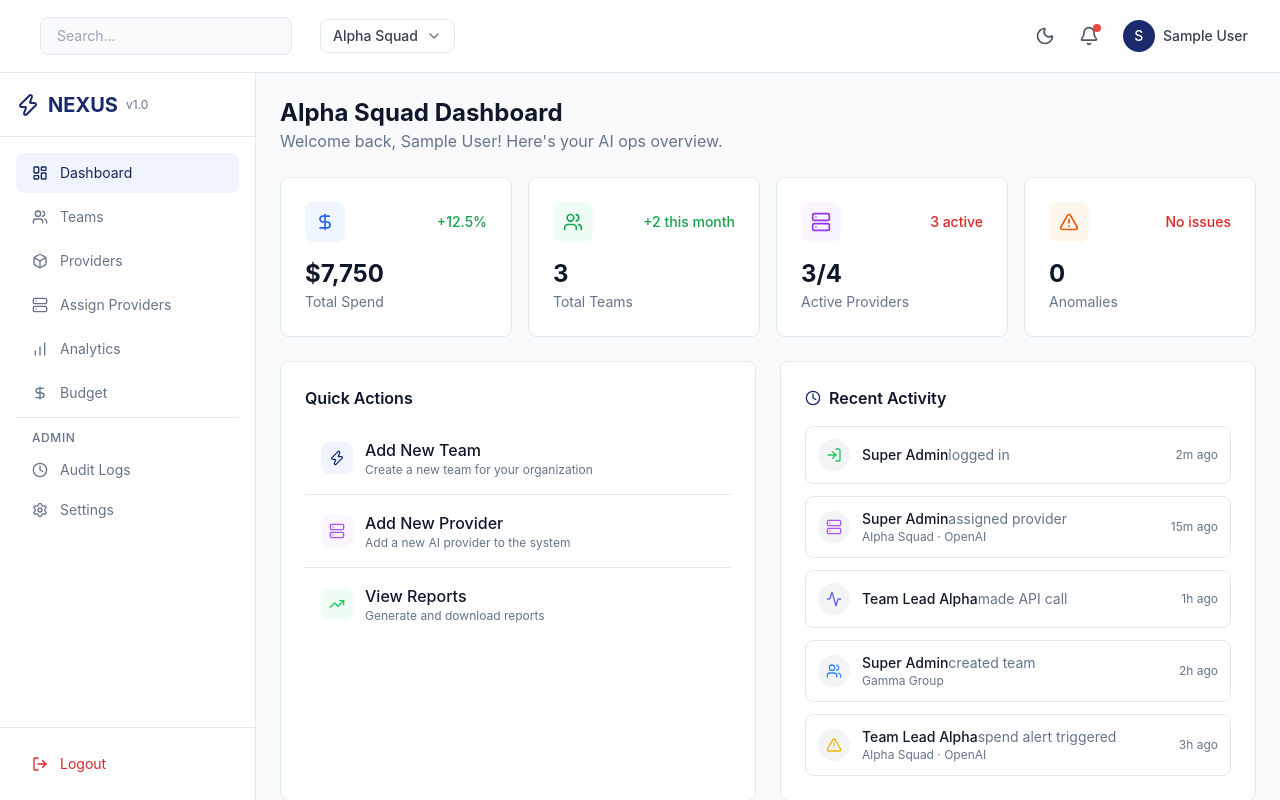
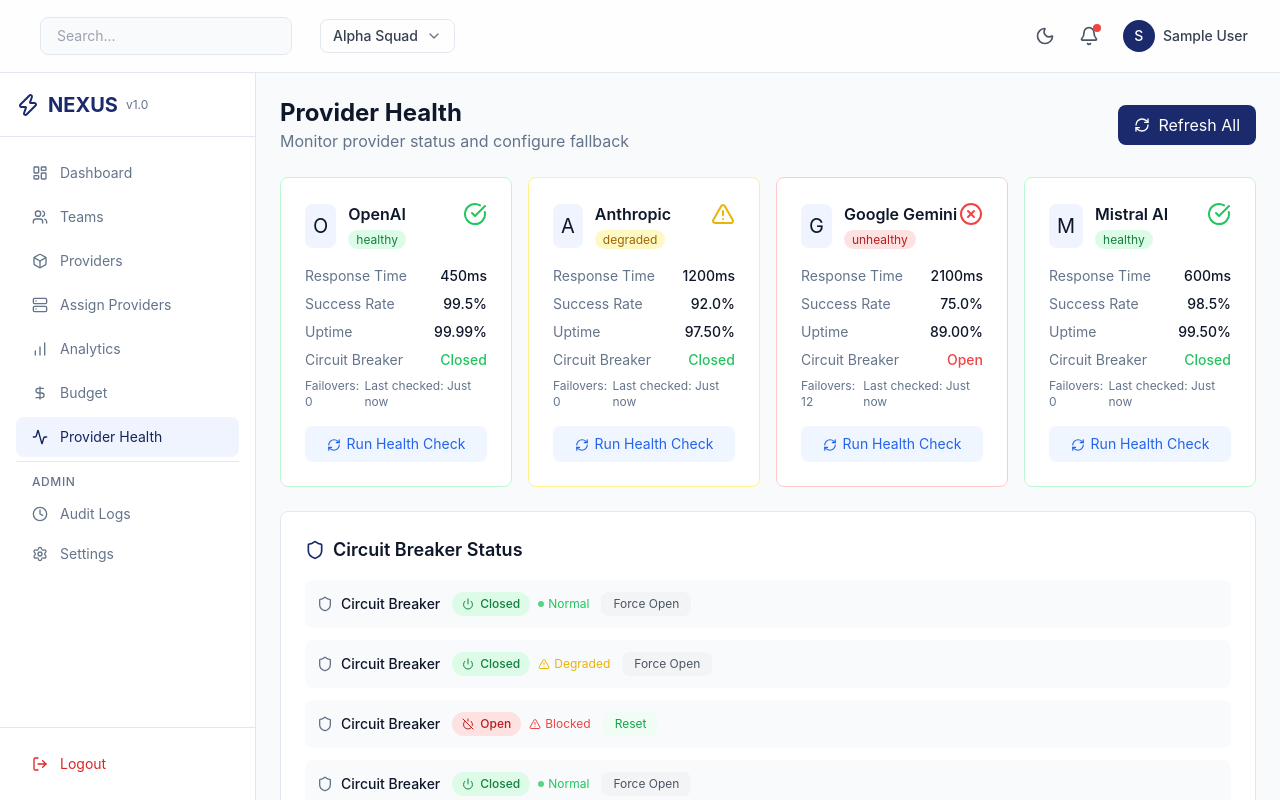
Before and after one commit to usamakhanzada319/NEXUS, a React (Vite) app: page /provider-health in a window 1280 px wide. Before the commit this address led to /. Built offline with nearby package versions, Linux system fonts and the light colour scheme; sample sign-in values are in the browser's storage.

Commit message:
Add ProviderHealth Component

```diff
--- a/src/App.tsx
+++ b/src/App.tsx
@@ -19,6 +19,7 @@ import { Toast } from "./components/common/Toast";
 import { Analytics } from "./pages/Analytics";
 import { Budget } from "./pages/Budget";
 import { BudgetProvider } from "./context/BudgetContext";
+import { ProviderHealth } from "./pages/ProviderHealth";
 
 const ProtectedRoute: React.FC<{ children: React.ReactNode }> = ({
   children,
@@ -149,10 +150,19 @@ function App() {
                         </RoleBasedRoute>
                       }
                     />
+                    <Route
+                      path="/provider-health"
+                      element={
+                        <RoleBasedRoute allowedRoles={["admin", "super_admin"]}>
+                          <ProviderHealth />
+                        </RoleBasedRoute>
+                      }
+                    />
                   </Route>
 
                   <Route path="*" element={<Navigate to="/" replace />} />
                 </Routes>
+                <ToastContainer />
               </NotificationProvider>
             </BudgetProvider>
           </TeamProvider>
--- a/src/components/common/Sidebar.tsx
+++ b/src/components/common/Sidebar.tsx
@@ -11,6 +11,7 @@ import {
   Clock,
   BarChart,
   DollarSign,
+  Activity,
 } from "lucide-react";
 import { useAuth } from "../../context/AuthContext";
 
@@ -29,6 +30,7 @@ export const Sidebar: React.FC<SidebarProps> = ({ isOpen, setIsOpen }) => {
     { path: "/admin/providers", label: "Assign Providers", icon: Server },
     { path: "/analytics", label: "Analytics", icon: BarChart },
     { path: "/budget", label: "Budget", icon: DollarSign },
+    { path: "/provider-health", label: "Provider Health", icon: Activity },
   ];
 
   //  Super Admin items
--- a/src/hooks/useProviderHealth.ts
+++ b/src/hooks/useProviderHealth.ts
@@ -15,7 +15,7 @@ interface useProviderHealthReturn {
 }
 
 
-export const useProviderHealthReturn = (): useProviderHealthReturn => {
+export const useProviderHealth = (): useProviderHealthReturn => {
     const { addNotification } = useNotification();
     const [healthData, setHealthData] = useState<ProviderHealth[]>([]);
     const [fallbackConfigs, setFallbackConfigs] = useState<ProviderFallbackConfig[]>([]);
--- /dev/null
+++ b/src/pages/ProviderHealth.tsx
@@ -0,0 +1,148 @@
+import { useAuth } from "../context/AuthContext";
+import { useProviderHealth } from "../hooks/useProviderHealth";
+import { HealthCard } from "../components/provider/HealthCard";
+import { CircuitBreaker } from "../components/provider/CircuitBreaker";
+import { RefreshCw, Shield, Server } from "lucide-react";
+import React from "react";
+
+export const ProviderHealth: React.FC = () => {
+  const { isAdmin } = useAuth();
+
+  const {
+    healthData,
+    fallbackConfigs,
+    isLoading,
+    isChecking,
+    refreshHealth,
+    runHealthCheck,
+    toggleFallback,
+  } = useProviderHealth();
+
+  if (!isAdmin) {
+    return (
+      <div className="flex items-center justify-center h-64">
+        <p className="text-muted-foreground">Access denied. Admin only.</p>
+      </div>
+    );
+  }
+
+  if (isLoading) {
+    return (
+      <div className="flex items-center justify-center h-64">
+        <div className="flex items-center gap-2 text-muted-foreground">
+          <div className="h-5 w-5 animate-spin rounded-full border-2 border-primary-500 border-t-transparent" />
+          Loading provider health...
+        </div>
+      </div>
+    );
+  }
+
+  return (
+    <div className="space-y-6">
+      {/* Header */}
+
+      <div className="flex items-center justify-between">
+        <div>
+          <h1 className="text-2xl font-bold">Provider Health</h1>
+          <p className="text-muted-foreground">
+            Monitor provider status and configure fallback
+          </p>
+        </div>
+        <button
+          onClick={refreshHealth}
+          className="flex items-center gap-2 px-4 py-2 bg-primary-500 text-white rounded-lg hover:bg-primary-600 transition-colors"
+        >
+          <RefreshCw className="h-4 w-4" />
+          Refresh All
+        </button>
+      </div>
+
+      {/* Health card */}
+
+      <div className="grid grid-cols-1 md:grid-cols-2 lg:grid-cols-4 gap-4">
+        {healthData.map((health) => (
+          <HealthCard
+            key={health.providerId}
+            health={health}
+            onCheck={refreshHealth}
+            isChecking={isChecking}
+          />
+        ))}
+      </div>
+
+      {/* Circuit Breaker Status */}
+
+      <div className="bg-white dark:bg-gray-900 rounded-lg border border-border p-6">
+        <h2 className="text-lg font-semibold mb-4 flex items-center gap-2">
+          <Shield className="h-5 w-5 text-primary-500" />
+          Circuit Breaker Status
+        </h2>
+        <div className="space-y-3">
+          {healthData.map((health) => (
+            <CircuitBreaker
+              key={health.providerId}
+              health={health}
+              onToggle={toggleFallback}
+              showToggle={true}
+            />
+          ))}
+        </div>
+      </div>
+
+      {/* Fallback Configuration */}
+
+      <div className="bg-white dark:bg-gray-900 rounded-lg border border-border p-6">
+        <h2 className="text-lg font-semibold mb-4 flex items-center gap-2">
+          <Server className="h-5 w-5 text-primary-500" />
+          Fallback Configuration
+        </h2>
+        <div className="space-y-2">
+          {fallbackConfigs.map((config) => {
+            const provider = healthData.find(
+              (h) => h.providerId === config.providerId,
+            );
+            const fallback = healthData.find(
+              (h) => h.providerId === config.fallbackProviderId,
+            );
+            return (
+              <div
+                key={config.providerId}
+                className="flex items-center gap-4 p-3 bg-gray-50 dark:bg-gray-800/50 rounded-lg"
+              >
+                <div className="flex-1">
+                  <span className="font-medium">
+                    {provider?.providerName || config.providerId}
+                  </span>
+                  <span className="text-muted-foreground mx-2">→</span>
+                  <span className="font-medium">
+                    {fallback?.providerName || config.fallbackProviderId}
+                  </span>
+                </div>
+                <div className="flex items-center gap-4 text-sm text-muted-foreground">
+                  <span>
+                    Max RT:{config.triggerConditions.maxResponseTime}ms
+                  </span>
+                  <span>
+                    Min Success: {config.triggerConditions.minSuccessRate}%
+                  </span>
+                  <span>
+                    Failures: {config.triggerConditions.consecutiveFailures}
+                  </span>
+                </div>
+                <span
+                  className={`px-2 py-0.5 text-xs rounded-full ${
+                    config.enabled
+                      ? "bg-green-100 text-green-700 dark:bg-green-900/30 dark:text-green-400"
+                      : "bg-gray-100 text-gray-500 dark:bg-gray-800 dark:text-gray-400"
+                  }`}
+                >
+                  {config.enabled ? "Enabled" : "Disabled"}
+                </span>
+              </div>
+            );
+          })}
+        </div>
+      </div>
+    </div>
+  );
+};
```
